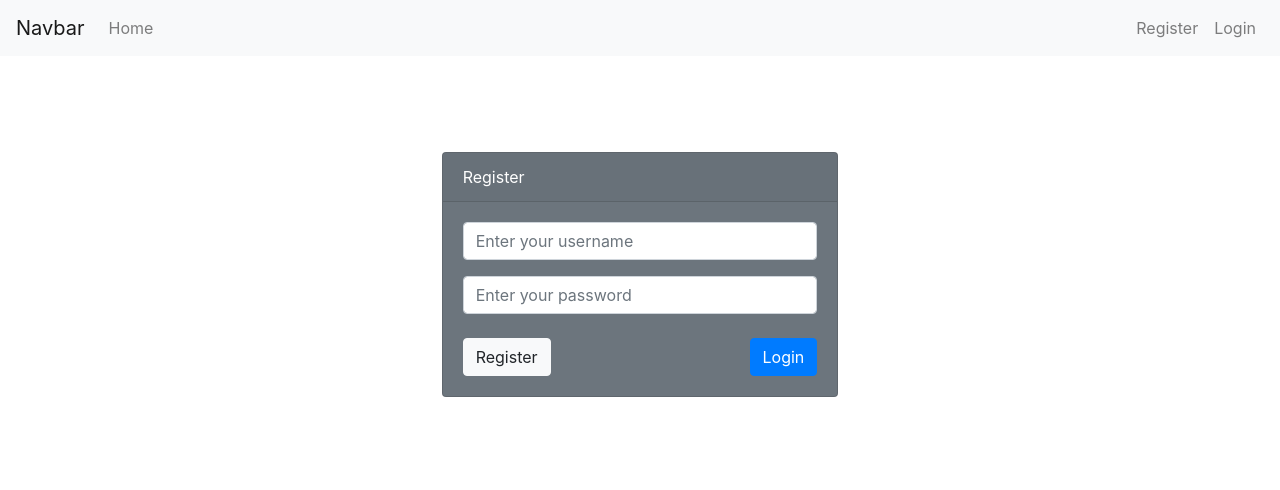
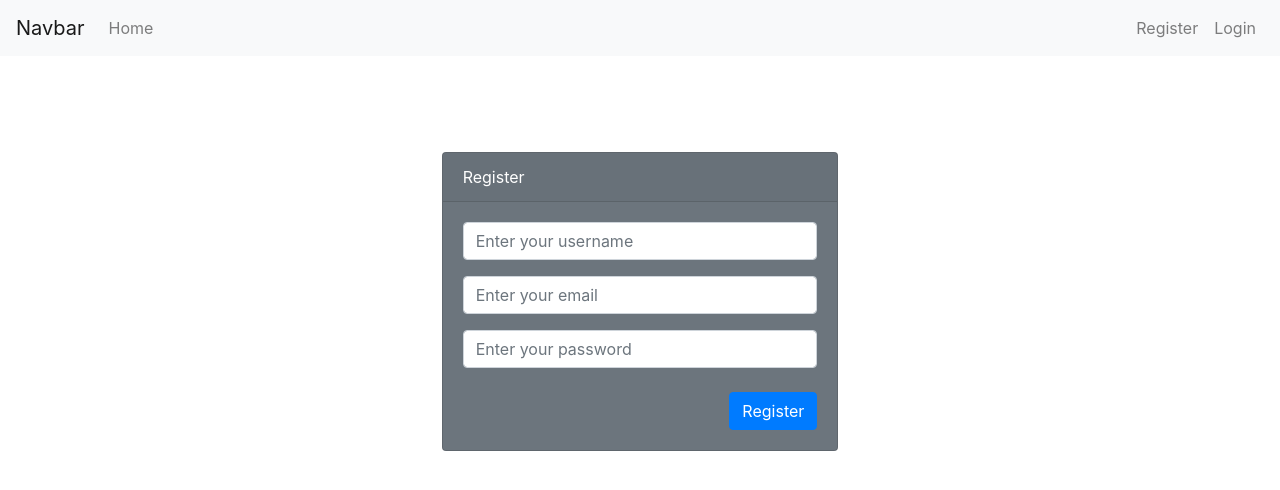
Before and after one commit to Norec39/vue-blindtest, a Vue app: page /register in a window 1280 px wide. Shown: the top 490 px of the page. Built offline with nearby package versions, Linux system fonts and the light colour scheme; what vue-moment, vue-sweetalert2 would draw is missing.

Commit message:
:sparkles: Add register to front

```diff
--- a/package.json
+++ b/package.json
@@ -49,7 +49,11 @@
       ],
       "no-tabs": "off",
       "no-console": "off",
-      "no-mixed-spaces-and-tabs": "off"
+      "no-mixed-spaces-and-tabs": "off",
+      "max-len": [
+        "error",
+        { "code":  120 }
+      ]
     }
   },
   "browserslist": [
--- a/src/components/Security/Register.vue
+++ b/src/components/Security/Register.vue
@@ -15,6 +15,13 @@
 										 required>
 						</div>
 						<div class="form-group">
+							<input v-model='email'
+										 type="email"
+										 class="form-control"
+										 placeholder="Enter your email"
+										 required>
+						</div>
+						<div class="form-group">
 							<input v-model='password'
 										 type="password"
 										 class="form-control"
@@ -22,11 +29,7 @@
 										 required>
 						</div>
 						<div class="d-flex mt-4">
-							<router-link class="btn btn-light"
-													 :to="{ name: 'register'}"
-													 type="submit">Register
-							</router-link>
-							<button type="submit" class="ml-auto btn btn-primary">Login</button>
+							<button type="submit" class="ml-auto btn btn-primary">Register</button>
 						</div>
 					</form>
 				</div>
@@ -38,33 +41,31 @@
 <script>
 import to from '../../utils/to';
 import notify from '../../utils/notify';
-import eventBus from '../../utils/eventBus';
 
 export default {
 	name: 'Register',
 	data: () => ({
 		username: null,
 		password: null,
+		email: null,
 		error: false,
 	}),
 	methods: {
 		async onSubmit() {
 			// eslint-disable-next-line no-unused-vars
-			const [err, response] = await to(this.axios.post(`${this.$serverApiLink}/login_check`, {
+			const [err, response] = await to(this.axios.post(`${this.$serverApiLink}/register`, {
 				username: this.username,
 				password: this.password,
+				email: this.email,
 			}));
 
 			if (err) {
-				return notify('Error !', 'Bad credentials', 'error');
+				return notify('Error !', 'User already exist', 'error');
 			}
 
-			localStorage.setItem('token', response.data.token);
-			localStorage.setItem('user', 'true');
+			notify('Success !', 'User created', 'success');
 
-			eventBus.$emit('login');
-
-			return this.$router.push('/');
+			return this.$router.push('/login');
 		},
 	},
 };
--- a/src/utils/notify.js
+++ b/src/utils/notify.js
@@ -8,6 +8,6 @@ export default function notify(title, text, icon) {
 		position: 'top-end',
 		icon,
 		timerProgressBar: true,
-		timer: 2000,
+		timer: 3000,
 	});
 }
```
